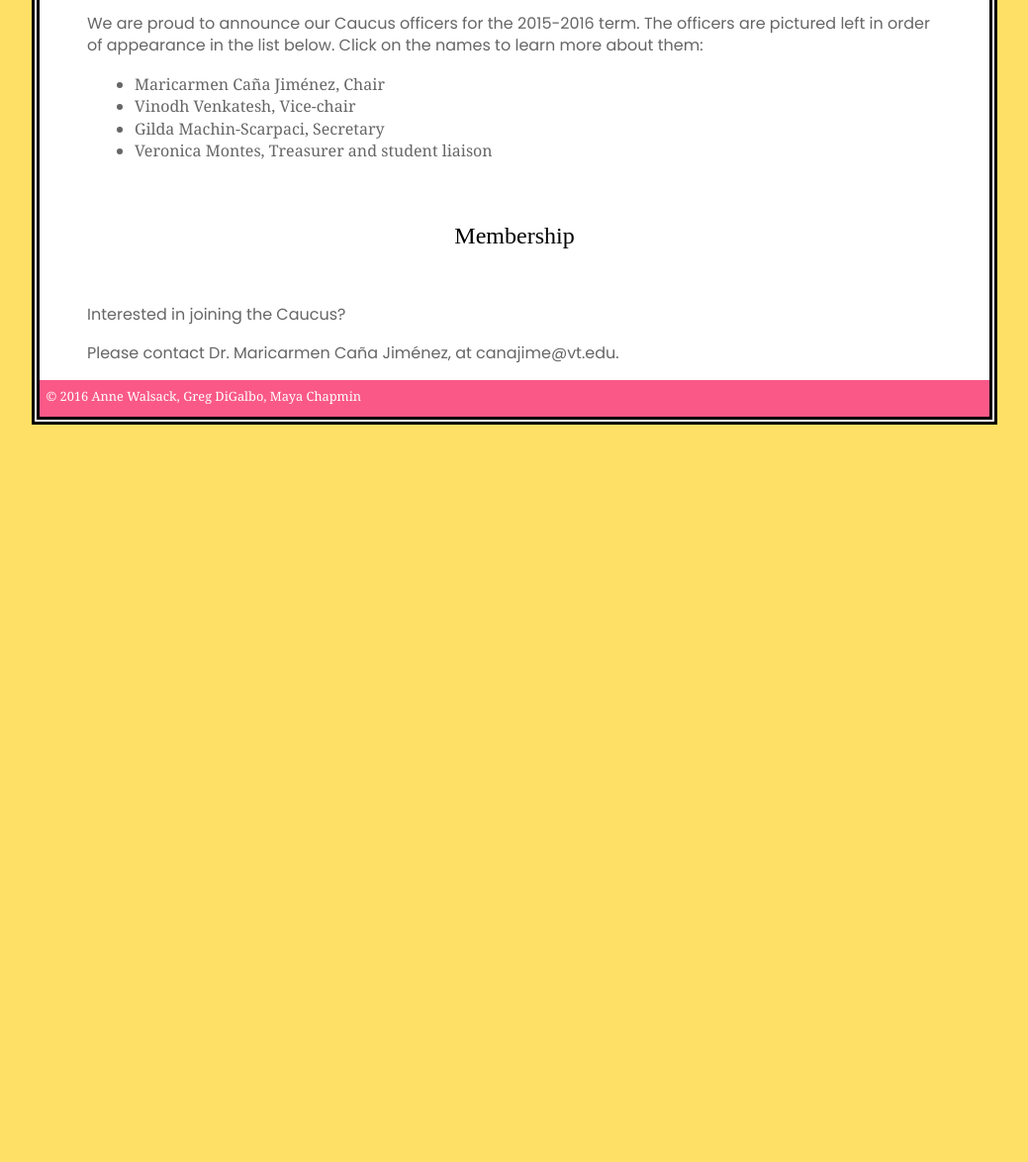
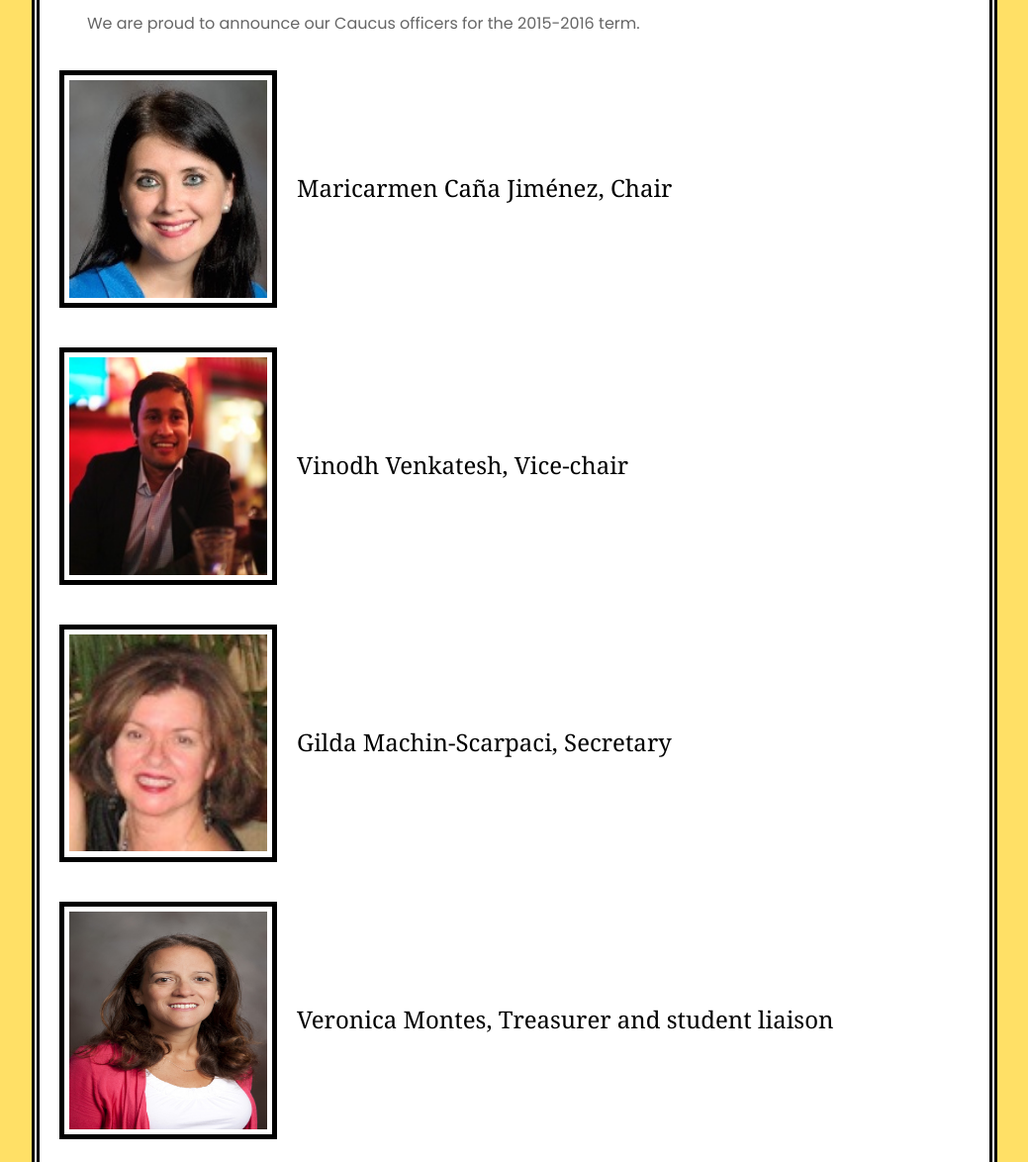
Before and after one commit to GregDigalbo/clientwebsite, a plain HTML site: page officers.html in a window 1280 px wide. Shown: the part 523-1697 px from the top of the page at 99% size, without its empty margins (120-1159 px from the left). Before the commit the page ends 1032 px from the top, so only its background shows below. Drawn offline with Linux system fonts and the light colour scheme; a web font is replaced by a local one.

Commit message:
adding pics and stuff

```diff
--- a/hlfs.css
+++ b/hlfs.css
@@ -33,7 +33,7 @@ background-color: #FA5987;
 height: 13%;}
 
 nav ul {margin: 0em;
-padding: .5em 0em .5 5em;}
+padding: .5em 0em .5em 5em;}
 
 nav li {display: inline;
 margin-right: 12%;}
@@ -44,7 +44,14 @@ article {clear: both;
 overflow: auto;
 width: 100%;}
 
-hgroup {margin-top: 0em;}
+hgroup {margin-top: 8em;}
+
+figure {float: left;
+width: 200px;
+height: 220px;
+padding: 5px;
+margin: 20px;
+border: 5px solid black;}
 
 a {color: #bfbff2;
 text-decoration: none;}
--- a/officers.html
+++ b/officers.html
@@ -22,15 +22,41 @@
 
 <body>
 <h1 class="sub">Caucus Officers</h1>
-<p>We are proud to announce our Caucus officers for the 2015-2016 term. The officers are pictured left in order of appearance in the list below. Click on the names to learn more about them:</p>
-<ul>
-<li>Maricarmen Ca&ntilde;a Jim&eacute;nez, Chair</li>
-
-<li>Vinodh Venkatesh, Vice-chair</li>
-
-<li>Gilda Machin-Scarpaci, Secretary</li>
-
-<li>Veronica Montes, Treasurer and student liaison</li></ul>
+<p>We are proud to announce our Caucus officers for the 2015-2016 term.</p>
+<section class="courses">
+  <article>
+    <figure>
+      <img src="jimenez.jpg" width="200"/>
+    </figure>
+    <hgroup>
+      <h2>Maricarmen Ca&ntilde;a Jim&eacute;nez, Chair</h2>
+    </hgroup>
+  </article>
+<article>
+  <figure>
+    <img src="venkatesh.jpg" width="200" height="220"/>
+  </figure>
+  <hgroup>
+    <h2>Vinodh Venkatesh, Vice-chair</h2>
+  </hgroup>
+  </article>
+  <article>
+    <figure>
+      <img src="machin.jpg" width="200"/>
+    </figure>
+    <hgroup>
+      <h2>Gilda Machin-Scarpaci, Secretary</h2>
+    </hgroup>
+  </article>
+  <article>
+    <figure>
+      <img src="montes.jpg" width="200" height="220"/>
+    </figure>
+    <hgroup>
+      <h2>Veronica Montes, Treasurer and student liaison</h2>
+    </hgroup>
+  </article>
+</section>
 
 <h1 class="sub">Membership</h1>
 <p>Interested in joining the Caucus?</p>
```
Also changed, not shown: about.html (+1 -1 lines), bylaws.html (+1 -1 lines), events.html (+3 -3 lines), index.html (+1 -0 lines).
